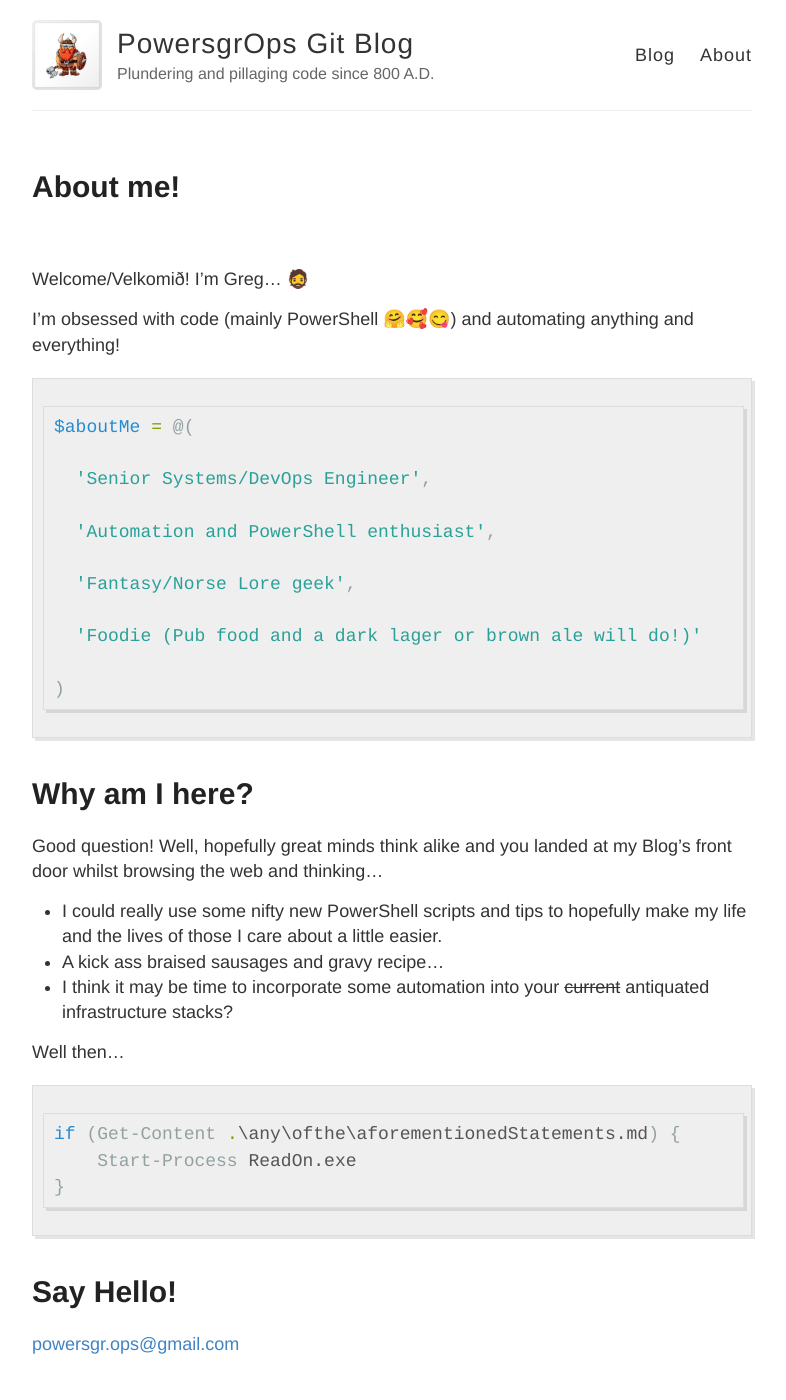
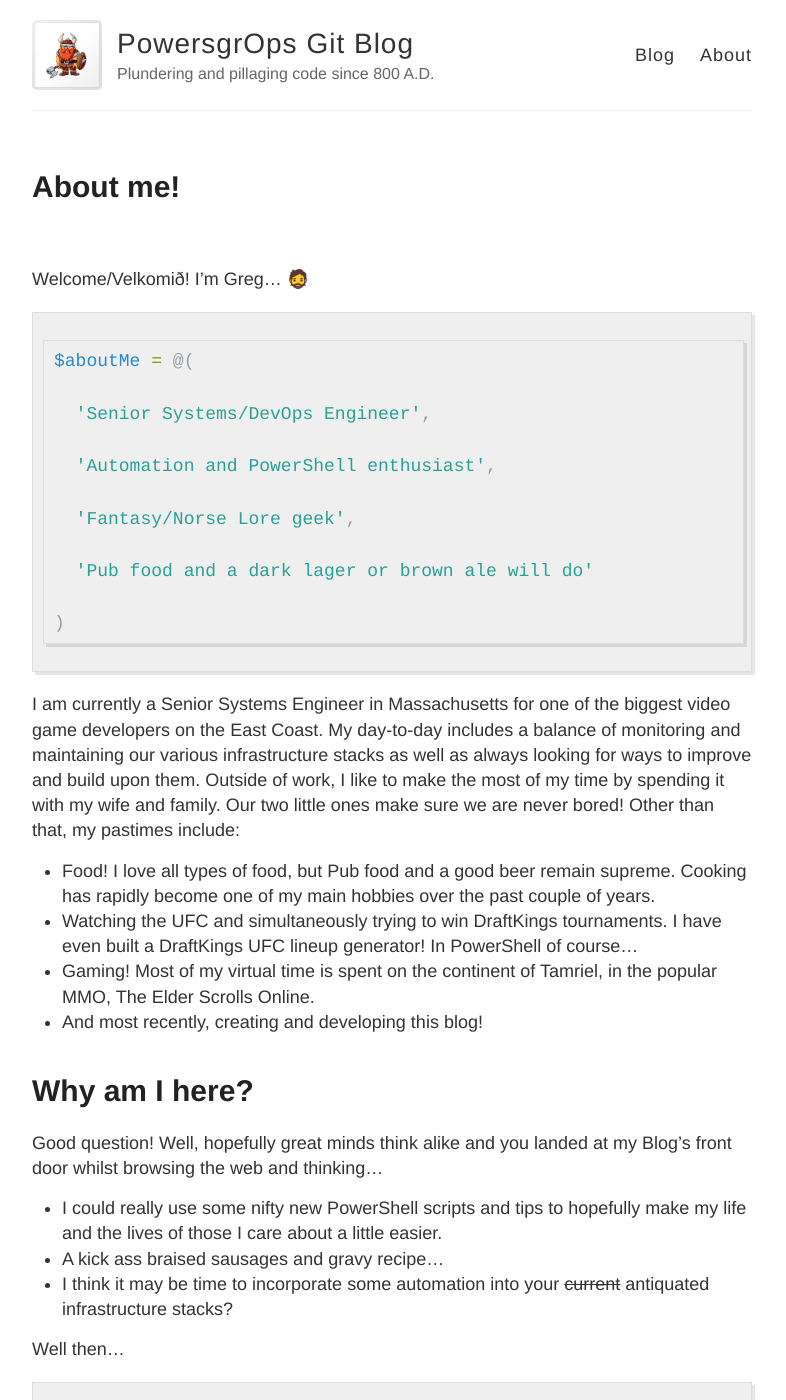
Before and after one commit to PowersgrOps/PowersgrOps.github.io, a Jekyll site: the page built from about.md, in a window 1280 px wide and 1400 px high. Shown: the whole window, without its empty margins (248-1034 px from the left). Built offline with Jekyll 4.4.1, drawn with Linux system fonts in a browser that asks for light colours.

Commit message:
Updated about.md.

````diff
--- a/about.md
+++ b/about.md
@@ -8,8 +8,6 @@ permalink: /about/
 
 Welcome/Velkomið! I'm Greg... 🧔
 
-I'm obsessed with code (mainly PowerShell 🤗🥰😋) and automating anything and everything!
-
 ```powershell
 $aboutMe = @(
 
@@ -19,10 +17,17 @@ $aboutMe = @(
 
   'Fantasy/Norse Lore geek',
 
-  'Foodie (Pub food and a dark lager or brown ale will do!)'
+  'Pub food and a dark lager or brown ale will do'
 
 )
 ```
+
+I am currently a Senior Systems Engineer in Massachusetts for one of the biggest video game developers on the East Coast. My day-to-day includes a balance of monitoring and maintaining our various infrastructure stacks as well as always looking for ways to improve and build upon them. Outside of work, I like to make the most of my time by spending it with my wife and family. Our two little ones make sure we are never bored! Other than that, my pastimes include:
+* Food! I love all types of food, but Pub food and a good beer remain supreme. Cooking has rapidly become one of my main hobbies over the past couple of years.
+* Watching the UFC and simultaneously trying to win DraftKings tournaments. I have even built a DraftKings UFC lineup generator! In PowerShell of course...
+* Gaming! Most of my virtual time is spent on the continent of Tamriel, in the popular MMO, The Elder Scrolls Online.
+* And most recently, creating and developing this blog!
+
 
 # Why am I here?
 
````
